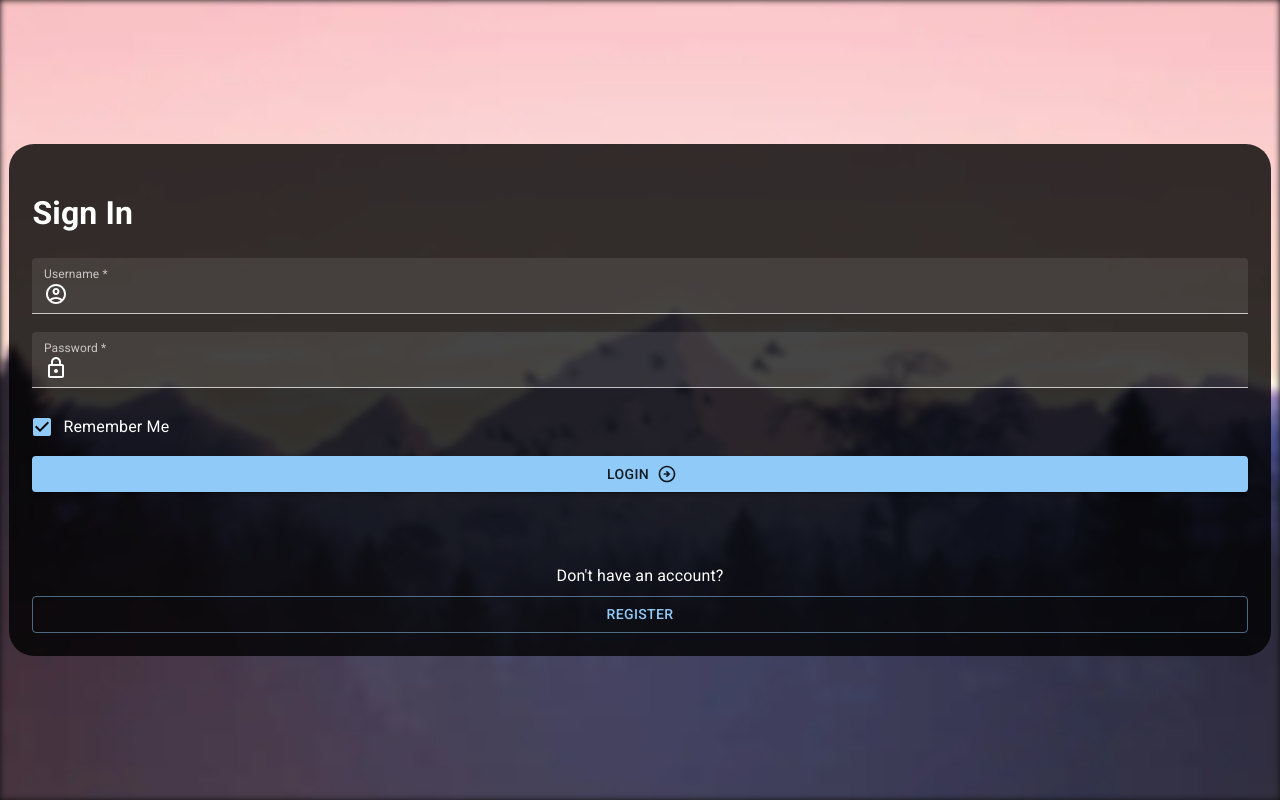
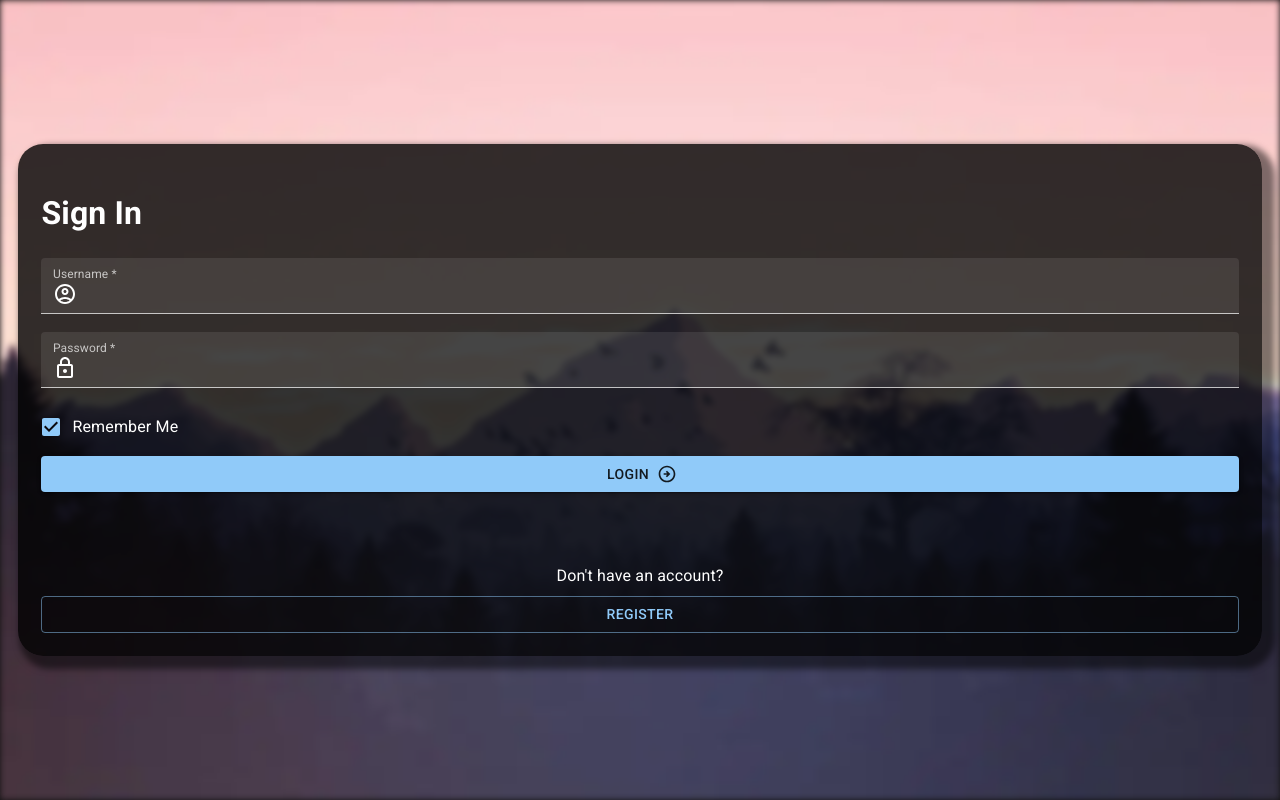
Before and after one commit to aliencaocao/huawei-spark, a React (Create React App) app in the folder ecoshop-frontend/: page / in a window 1280 px wide. Built offline with nearby package versions, Linux system fonts and the light colour scheme.

Commit message:
style changes

```diff
--- a/ecoshop-frontend/src/Components/Login.js
+++ b/ecoshop-frontend/src/Components/Login.js
@@ -97,8 +97,8 @@ const Login = (props) => {
     }, [])
 
     return (
-        <div className='login-page' style={{ height: "100%", width: "100%", overflowX: "hidden", display: "flex", alignItems: "center", justifyContent: "center", padding: "1ch", flexDirection: "column" }}>
-            <div style={{ width: '100%', display: "flex", flexDirection: "column", backgroundColor: "rgba(0, 0, 0, 0.8)", padding: "2.5ch", border: "1px transparent solid", borderRadius: "25px" }}>
+        <div className='login-page' style={{ height: "100%", width: "100%", overflowX: "hidden", display: "flex", alignItems: "center", justifyContent: "center", padding: "2ch", flexDirection: "column" }}>
+            <div style={{ width: '100%', display: "flex", flexDirection: "column", backgroundColor: "rgba(0, 0, 0, 0.8)", padding: "2.5ch", border: "1px transparent solid", borderRadius: "25px", boxShadow: "7px 7px 6px 6px rgba(0, 0, 0, .5)" }}>
                 {registerPage ? (
                     <Register setRegisterPage={setRegisterPage} handleNewLogin={props.handleNewLogin} />) : (
                     <Fragment>
```
